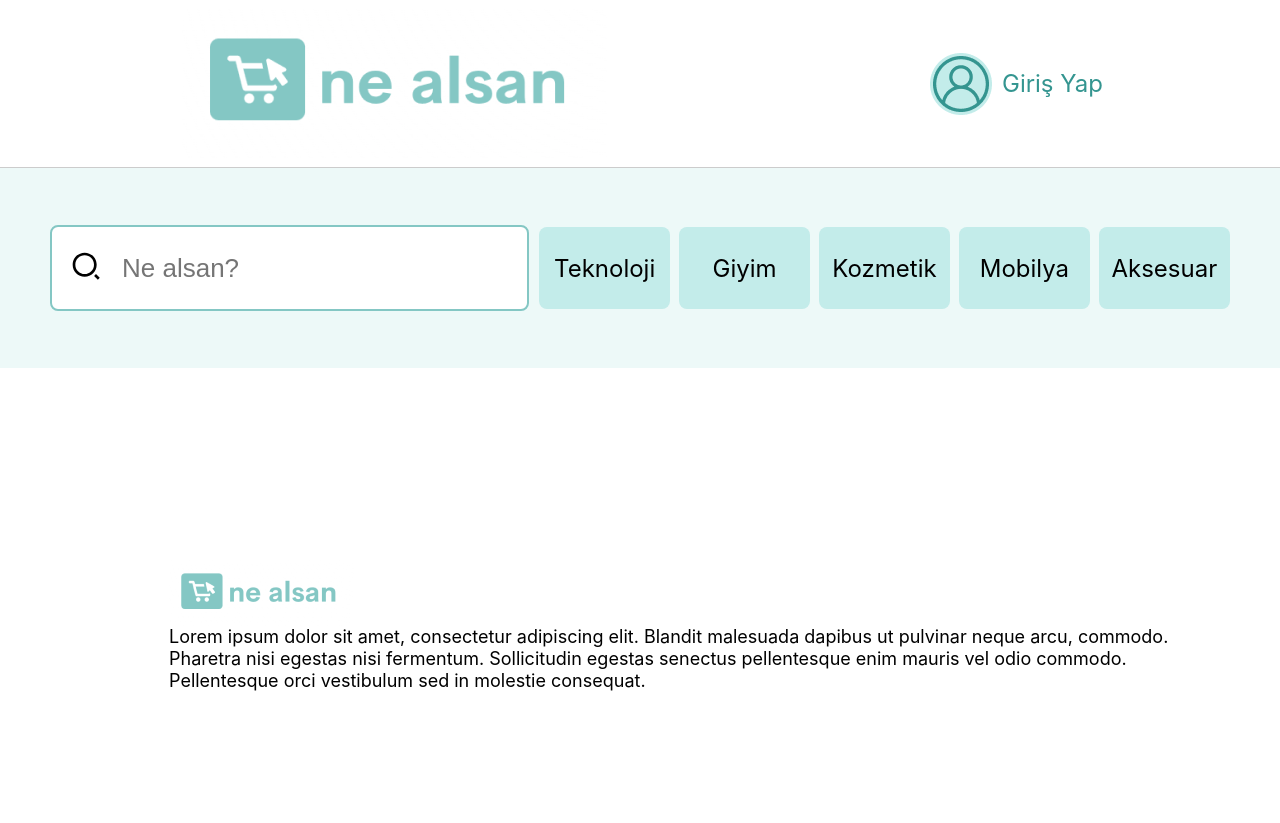
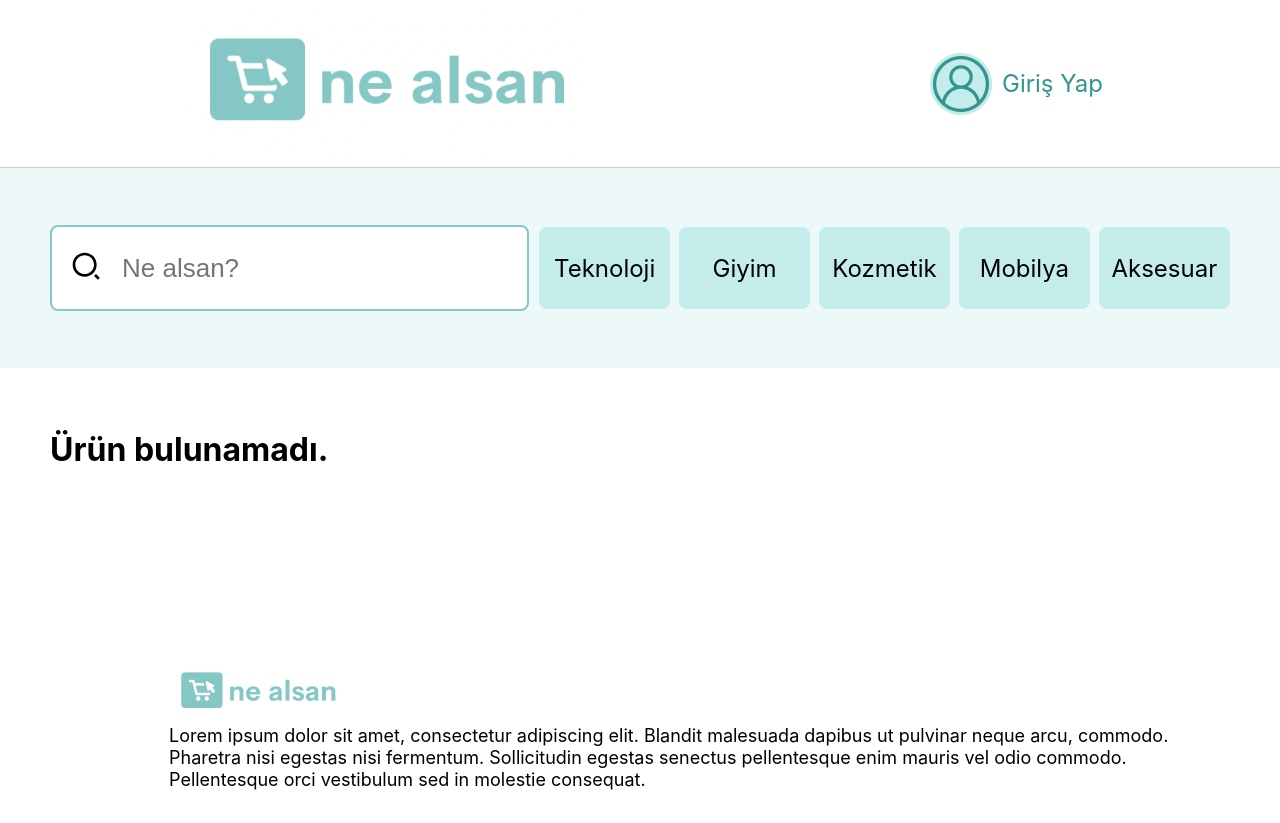
Before and after one commit to hamzauguz/infinacase, a React (Create React App) app: page / in a window 1280 px wide. Before the commit the page ends 800 px from the top, so only its background shows below. Built offline with nearby package versions, Linux system fonts and the light colour scheme; no server answers; the database is empty.

Commit message:
added "didnt find product" message in home

```diff
--- a/src/pages/Home/index.js
+++ b/src/pages/Home/index.js
@@ -121,6 +121,10 @@ const Home = () => {
         </div>
       ) : (
         <div className="products-container">
+          {filteredProducts.length === 0 ? (
+            <h1 className="no-products-message">Ürün bulunamadı.</h1>
+          ) : (
+            <>
               {filteredProducts.map((item, key) => {
                 const addedItem = addedCard.find(
                   (addedItem) => addedItem.id === item.id
@@ -150,6 +154,8 @@ const Home = () => {
                   />
                 );
               })}
+            </>
+          )}
         </div>
       )}
     </div>
```
Lines whose indentation alone changed are shown as unchanged.
